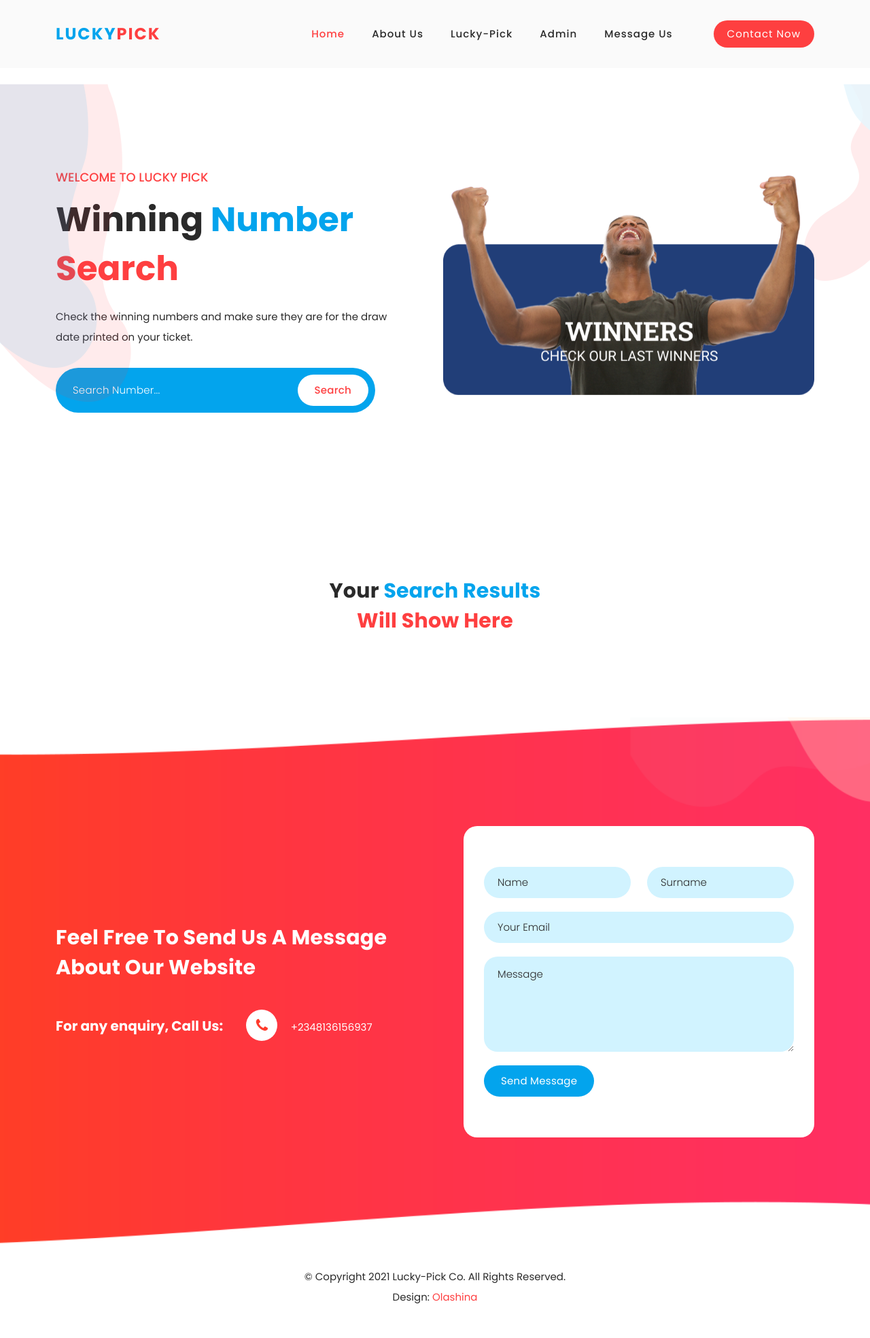
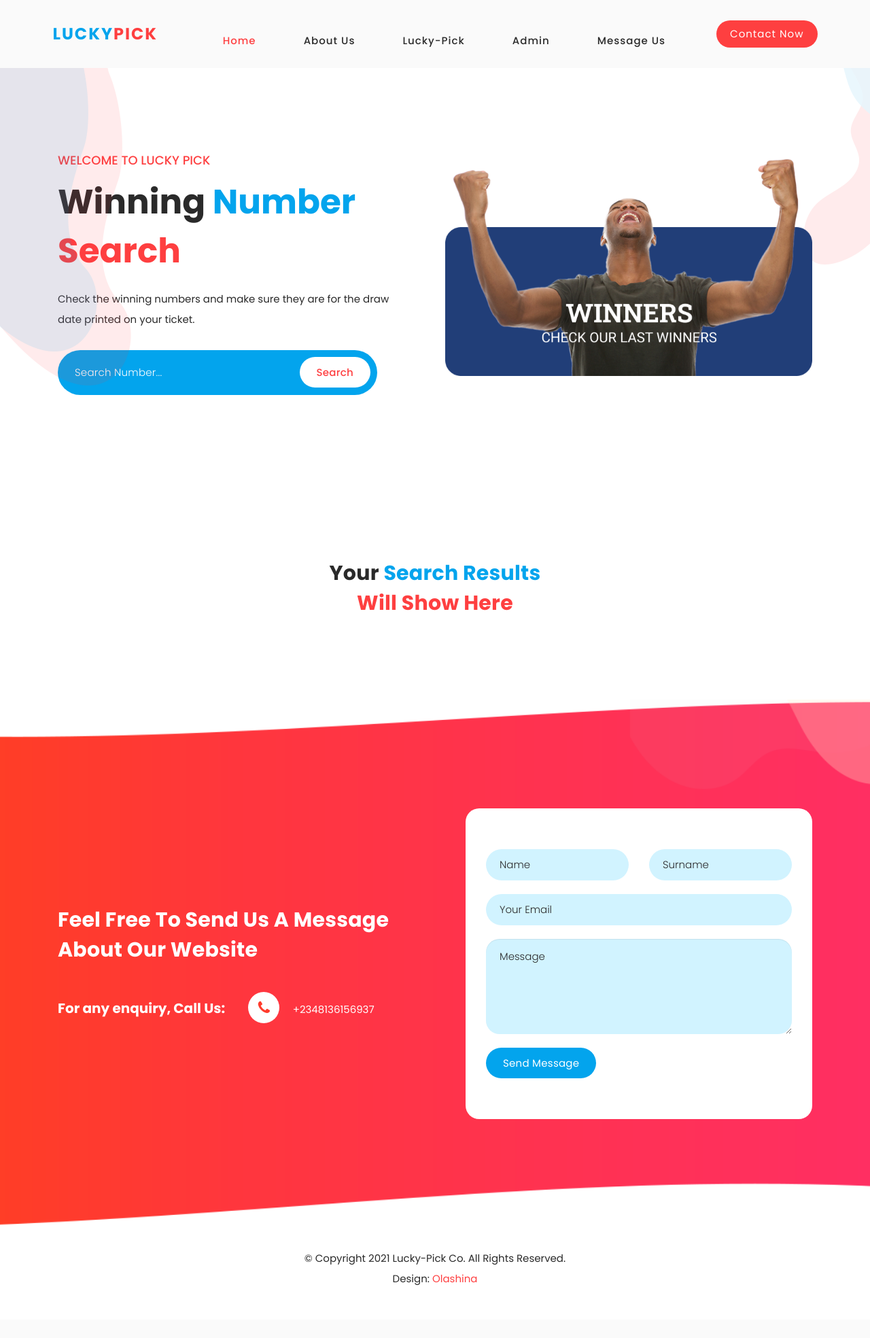
Before and after one commit to olashina201/luckyPick, a PHP site: page / in a window 1280 px wide. Shown: the whole page at 68% size. After the commit the page ends 1890 px from the top, so only its background shows below. Run offline with PHP 8.4, Linux system fonts and the light colour scheme.

Commit message:
add bootsrap cdn

```diff
--- a/index.php
+++ b/index.php
@@ -13,12 +13,8 @@
     <title>Lucky Pick</title>
 
     <!-- Bootstrap core CSS -->
-<<<<<<< Updated upstream
     <link href="../vendor/bootstrap/css/bootstrap.min.css" rel="stylesheet">
-=======
-    <link href="vendor/bootstrap/css/bootstrap.min.css" rel="stylesheet">
-    <link href="https://cdn.jsdelivr.net/npm/bootstrap@5.0.0/dist/css/bootstrap.min.css" rel="stylesheet" integrity="sha384-+0n0xVW2eSR5OomGNYDnhzAbDsOXxcvSN1TPprVMTNDbiYZCxYbOOl7+AMvyTG2x" crossorigin="anonymous">
->>>>>>> Stashed changes
+    <link href="//maxcdn.bootstrapcdn.com/bootstrap/3.3.1/css/bootstrap.min.css" rel="stylesheet">
 
     <!-- Additional CSS Files -->
     <link rel="stylesheet" href="../assets/css/fontawesome.css">
```
